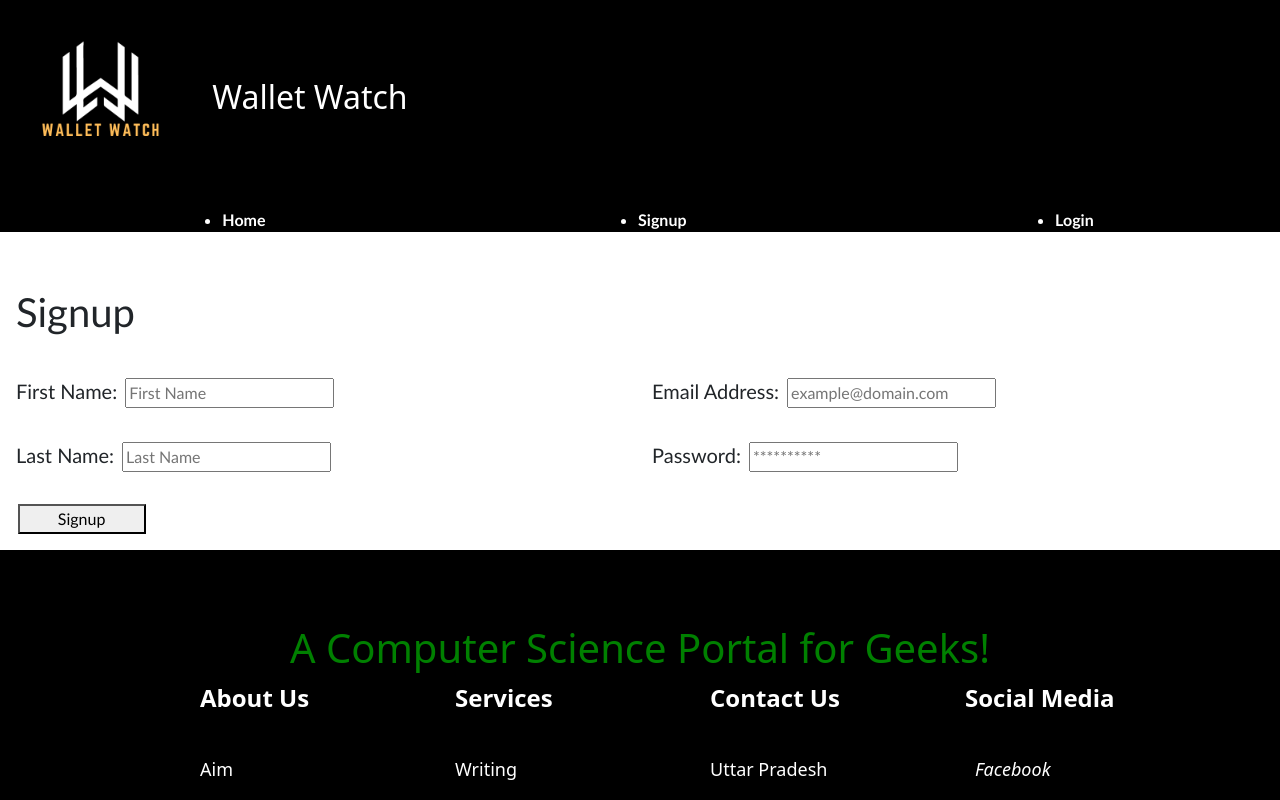
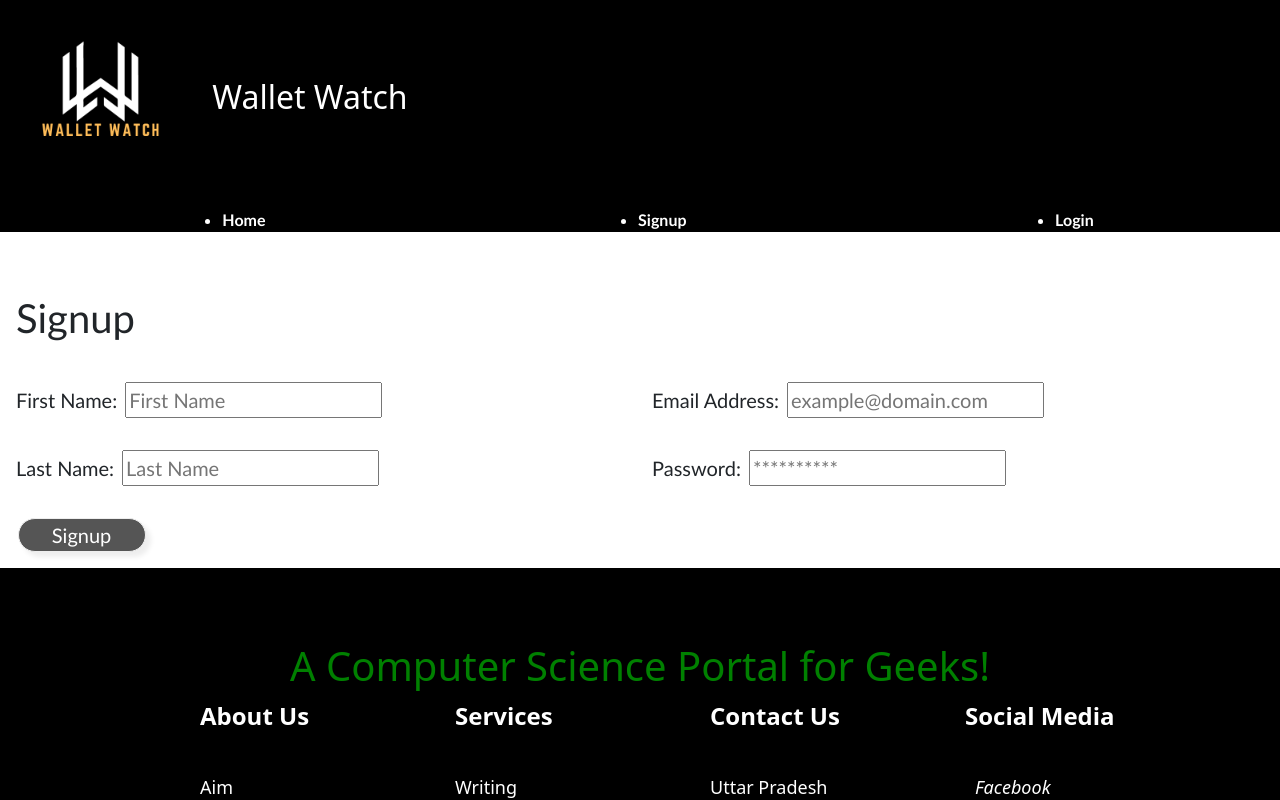
Before and after one commit to nguyent0275/wallet-watch, a React (Vite) app in the folder client/: page /signup in a window 1280 px wide. Shown: the top 800 px of the page. Built offline with nearby package versions, Linux system fonts and the light colour scheme.

Commit message:
styled submit buttons for login and signup pages

```diff
--- a/client/src/pages/Login/Login.css
+++ b/client/src/pages/Login/Login.css
@@ -1,6 +1,7 @@
 .login {
   font-family: "Trebuchet MS", "Lucida Sans Unicode", "Lucida Grande",
     "Lucida Sans", Arial, sans-serif;
+    font-size: 1.25rem;
 }
 
 .login h2 {
@@ -27,3 +28,12 @@
   padding: 1rem;
   margin-left: 0.1rem;
 }
+
+#submit-button {
+    background: #555555;
+    color: #fff;
+    border: 1px solid #eee;
+    border-radius: 20px;
+    box-shadow: 5px 5px 5px #eee;
+    text-shadow: none;
+}
--- a/client/src/pages/Login/Login.jsx
+++ b/client/src/pages/Login/Login.jsx
@@ -77,7 +77,7 @@ function Login() {
         ) : null}
 
         <div class="row" id="submit">
-          <button type="submit">Login</button>
+          <button id='submit-button' type="submit">Login</button>
         </div>
       </form>
     </div>
--- a/client/src/pages/Signup/Signup.css
+++ b/client/src/pages/Signup/Signup.css
@@ -1,6 +1,7 @@
 .signup {
   font-family: "Trebuchet MS", "Lucida Sans Unicode", "Lucida Grande",
     "Lucida Sans", Arial, sans-serif;
+    font-size: 1.25rem;
 }
 
 .signup h2 {
@@ -26,3 +27,12 @@
   padding: 1rem;
   margin-left: 0.1rem;
 }
+
+#submit-button {
+    background: #555555;
+    color: #fff;
+    border: 1px solid #eee;
+    border-radius: 20px;
+    box-shadow: 5px 5px 5px #eee;
+    text-shadow: none;
+}
--- a/client/src/pages/Signup/Signup.jsx
+++ b/client/src/pages/Signup/Signup.jsx
@@ -96,7 +96,7 @@ function Signup() {
         </div>
 
         <div class="row" id="submit">
-          <button type="submit">Signup</button>
+          <button id='submit-button' type="submit">Signup</button>
         </div>
       </form>
     </div>
```
